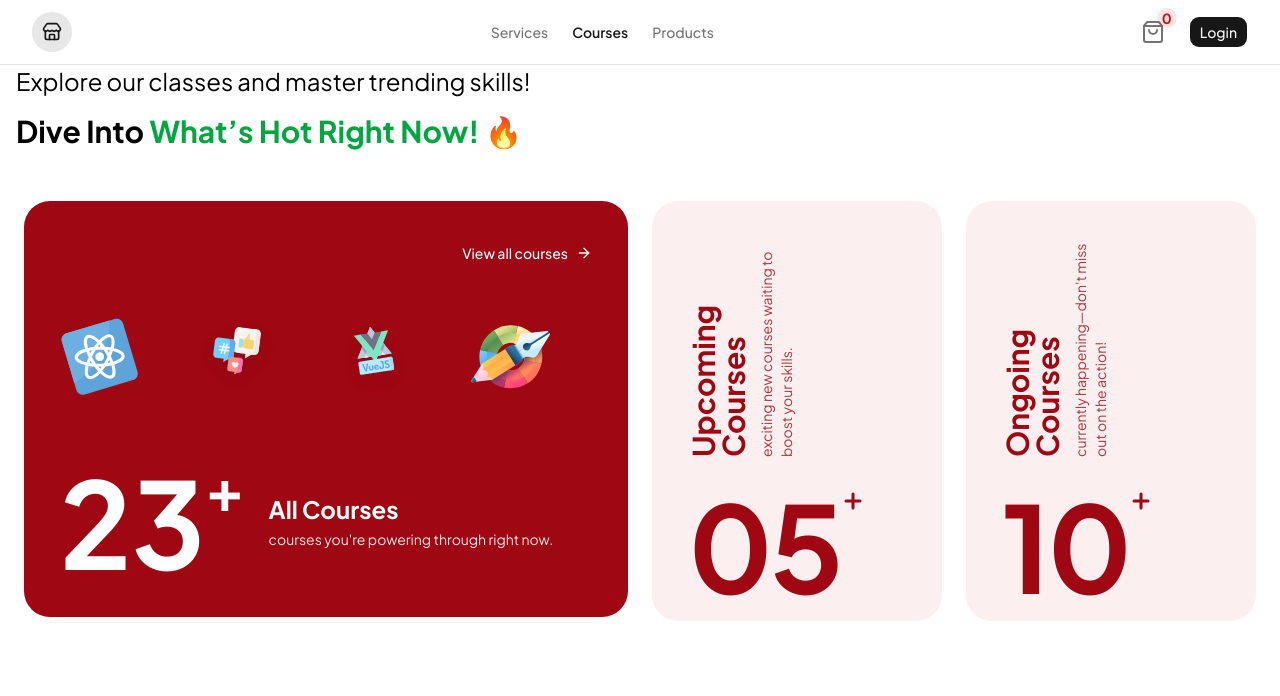
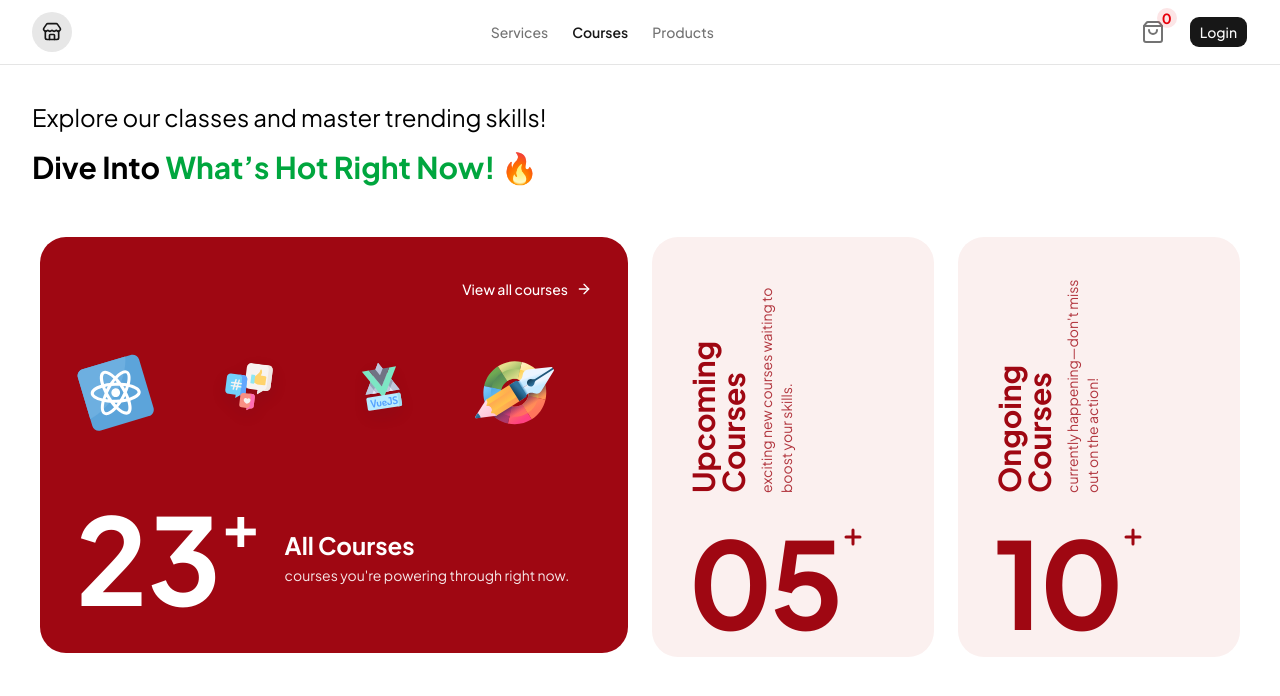
Before and after one commit to Saheel-Mahzz/Ecommerce-Dashboard, a Next.js app: page /courses in a window 1280 px wide. Shown: the top 696 px of the page. Built offline with nearby package versions, Linux system fonts and the light colour scheme.

Commit message:
fix: implemened responsive design courses page

```diff
--- a/modules/courses/components/courseCards.tsx
+++ b/modules/courses/components/courseCards.tsx
@@ -68,7 +68,6 @@ export default function CourseCards() {
             >
               <AnimatePresence mode="popLayout">
                 {isBig ? (
-                  /* ================= BIG RED BOX CONTENT ================= */
                   <motion.div
                     key="big-content"
                     initial={{ opacity: 0 }}
@@ -76,7 +75,6 @@ export default function CourseCards() {
                     exit={{ opacity: 0 }}
                     className="flex flex-col space-y-8 md:space-y-12 w-full"
                   >
-                    {/* Top Action Button */}
                     <div className="flex items-center justify-end">
                       <Button
                         className="bg-transparent outline-0 border-0 text-sm cursor-pointer hover:bg-transparent text-white p-0 flex items-center gap-2"
@@ -87,21 +85,19 @@ export default function CourseCards() {
                       </Button>
                     </div>
 
-                    {/* Tech / Category Icons */}
                     <div className="grid grid-cols-2 sm:grid-cols-4 gap-4 items-center">
                       {card.icons.map((icon, idx) => (
                         <Image
                           key={idx}
                           src={icon}
                           alt="tech-icon"
-                          width={80}
-                          height={80}
+                          width={100}
+                          height={100}
                           className="object-contain w-16 h-16 md:w-20 md:h-20"
                         />
                       ))}
                     </div>
 
-                    {/* Bottom Number + Title */}
                     <div className="flex flex-col sm:flex-row space-y-3 sm:space-y-0 sm:space-x-6 items-start sm:items-center pt-2 md:pt-4">
                       <h3 className="font-bold text-7xl sm:text-8xl md:text-[120px] leading-none flex items-start">
                         {card.count}
@@ -120,7 +116,6 @@ export default function CourseCards() {
                     </div>
                   </motion.div>
                 ) : (
-                  /* ================= SMALL INACTIVE BOX CONTENT ================= */
                   <motion.div
                     key="small-content"
                     initial={{ opacity: 0 }}
@@ -128,7 +123,6 @@ export default function CourseCards() {
                     exit={{ opacity: 0 }}
                     className="flex flex-row md:flex-col justify-between  md:justify-start gap-4 md:gap-7 items-center md:items-start w-full"
                   >
-                    {/* Vertical Title for Desktop / Horizontal for Mobile */}
                     <div className="flex flex-col justify-center md:[writing-mode:vertical-rl] md:rotate-180 md:max-h-[220px] gap-1 md:gap-2">
                       <h3 className="font-bold text-xl md:text-3xl  leading-tight md:leading-none">
                         {card.title}
@@ -138,7 +132,6 @@ export default function CourseCards() {
                       </p>
                     </div>
 
-                    {/* Small Number & Plus Icon */}
                     <div className="flex items-start md:mt-auto">
                       <span className="text-5xl sm:text-7xl md:text-[120px] font-bold leading-none tracking-tight">
                         {card.count}
--- a/modules/courses/index.tsx
+++ b/modules/courses/index.tsx
@@ -2,7 +2,7 @@ import CourseCards from "./components/courseCards";
 
 export default function Courses() {
   return (
-    <div className="flex flex-col space-y-7 max-w-7xl mx-auto text-white">
+    <div className="flex flex-col space-y-7 max-w-312 mt-9  mx-auto text-white">
       <div className="text-black px-4">
         <p className="text-2xl mb-4">
           Explore our classes and master trending skills!
@@ -12,52 +12,7 @@ export default function Courses() {
           <span className="text-green-600">What’s Hot Right Now!</span> 🔥
         </p>
       </div>
-      {/* <div className="grid grid-cols-12 gap-6 w-full">
-        <div className="bg-red-800 p-9 rounded-4xl col-span-6 flex flex-col space-y-16">
-          <div className="flex items-center justify-end text-white ">
-            <Button
-              className="bg-transparent outline-0 border-0 text-sm  cursor-pointer hover:bg-transparent "
-              variant="outline"
-            >
-              View all courses
-              <ArrowRight />
-            </Button>
-          </div>
-          <div className="grid grid-cols-4 ">
-            <Image
-              src="/images/react.svg"
-              alt="image"
-              width={100}
-              height={100}
-            />
-            <Image
-              src="/images/like.svg"
-              alt="image"
-              width={100}
-              height={100}
-            />
-            <Image src="/images/vue.svg" alt="image" width={100} height={100} />
-            <Image
-              src="/images/pencil.svg"
-              alt="image"
-              width={100}
-              height={100}
-            />
-          </div>
-          <div className="flex space-x-4 items-start">
-            <h3 className="font-bold text-[150px] leading-none flex items-start ">
-              23
-              <span className="text-6xl font-bold -mt-3">+</span>
-            </h3>
-            <div className="flex flex-col ">
-              <p className="font-bold text-xl"> All Courses</p>
-              <span>courses youre powering through right now.</span>
-            </div>
-          </div>
-        </div>
-        <UpcomingCourses />
-        <UpcomingCourses />
-      </div> */}
+
       <CourseCards />
     </div>
   );
```
